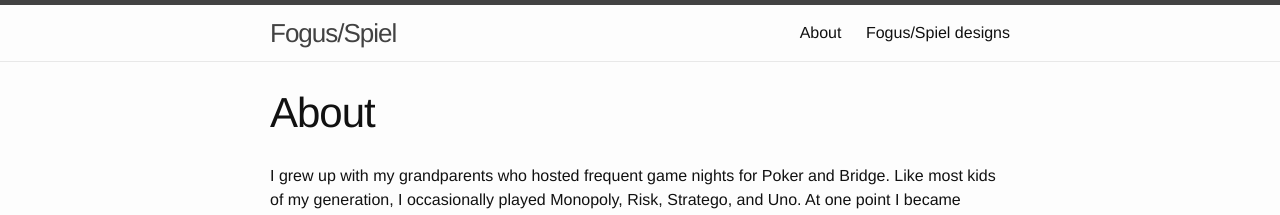
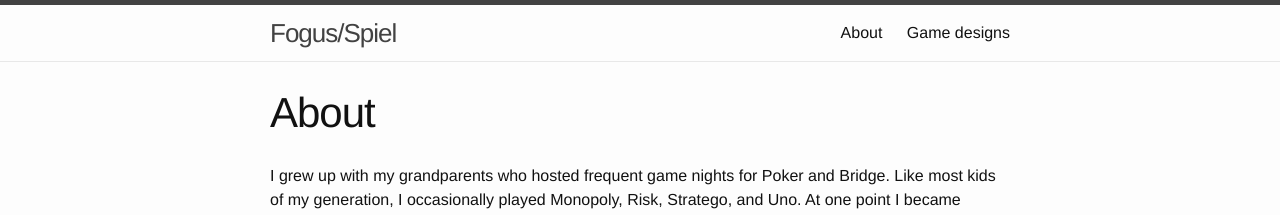
Before and after one commit to fogus/spiel, a Jekyll site: the page built from about.md, in a window 1280 px wide. Shown: the top 215 px of the page. Built offline with Jekyll 4.4.1, drawn with Linux system fonts in a browser that asks for light colours.

Commit message:
Designs page

```diff
--- a/designs.md
+++ b/designs.md
@@ -1,6 +1,6 @@
 ---
 layout: page
-title: Fogus/Spiel designs
+title: Game designs
 permalink: /designs/
 ---
 
```
Also changed, not shown: 4 other files.
